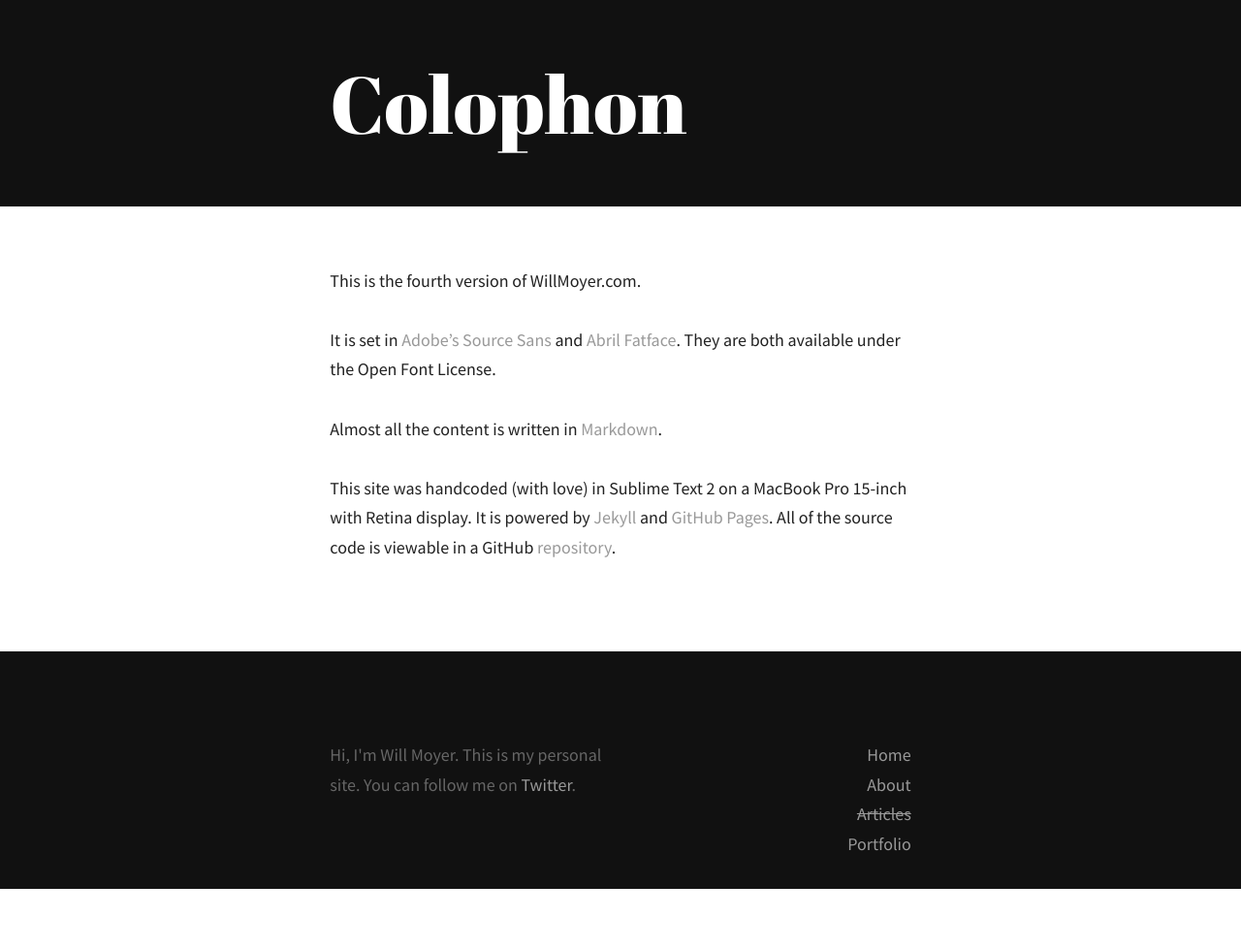
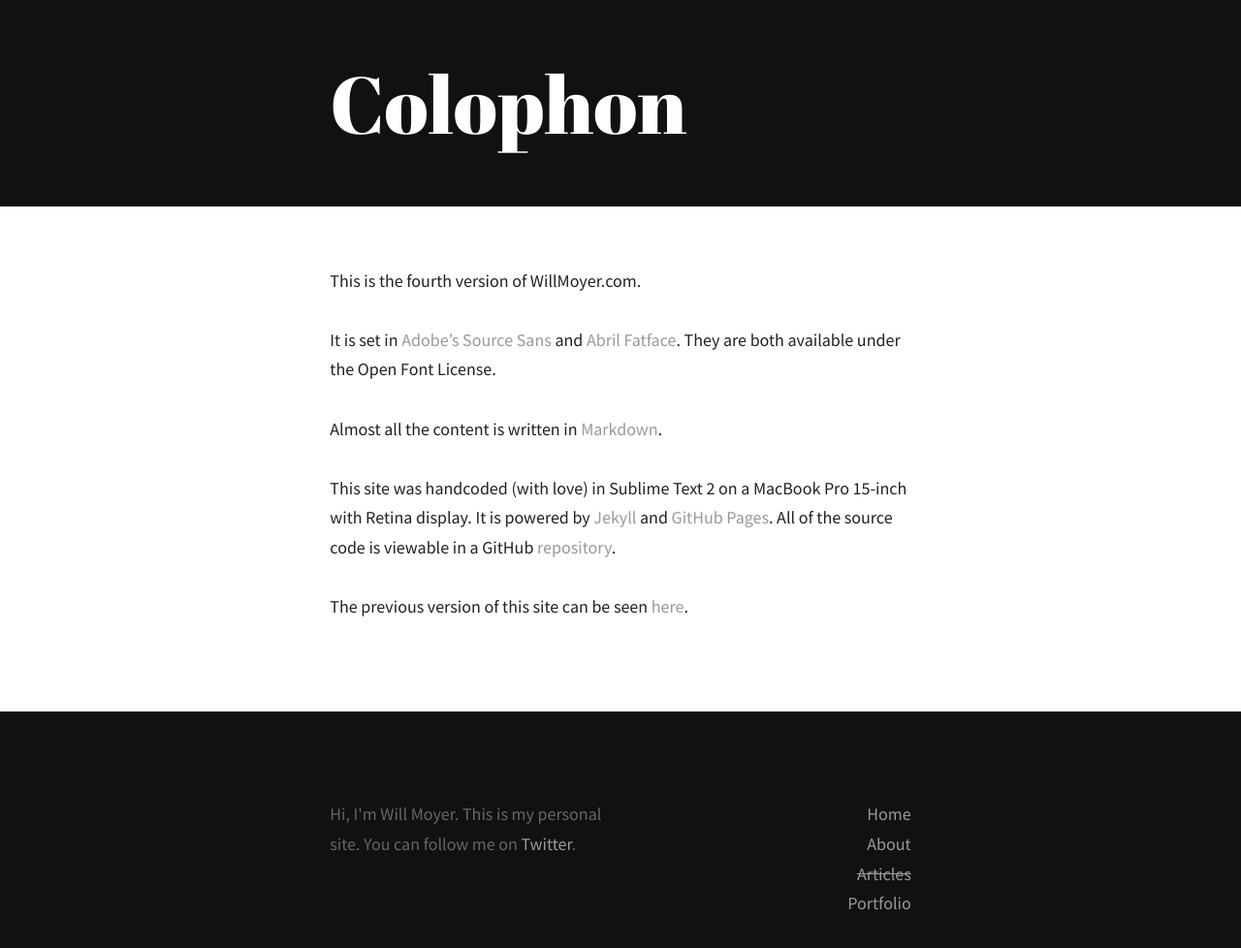
Before and after one commit to moyer/moyer.github.com, a Jekyll site: the page built from colophon/index.md, in a window 1280 px wide. Shown: the whole page at 97% size. Built offline with Jekyll 4.4.1, drawn with Linux system fonts in a browser that asks for light colours; before the commit the page ends 917 px from its top, so only the background shows below that.

Commit message:
updated Colophon

```diff
--- a/colophon/index.md
+++ b/colophon/index.md
@@ -11,3 +11,5 @@ It is set in [Adobe's Source Sans](http://www.google.com/webfonts/specimen/Sourc
 Almost all the content is written in [Markdown](http://daringfireball.net/projects/markdown/).
 
 This site was handcoded (with love) in Sublime Text 2 on a MacBook Pro 15-inch with Retina display. It is powered by [Jekyll](http://jekyllrb.com/) and [GitHub Pages](http://pages.github.com/). All of the source code is viewable in a GitHub [repository](https://github.com/moyer/moyer.github.com).
+
+The previous version of this site can be seen [here](http://v3.willmoyer.com/).
```
